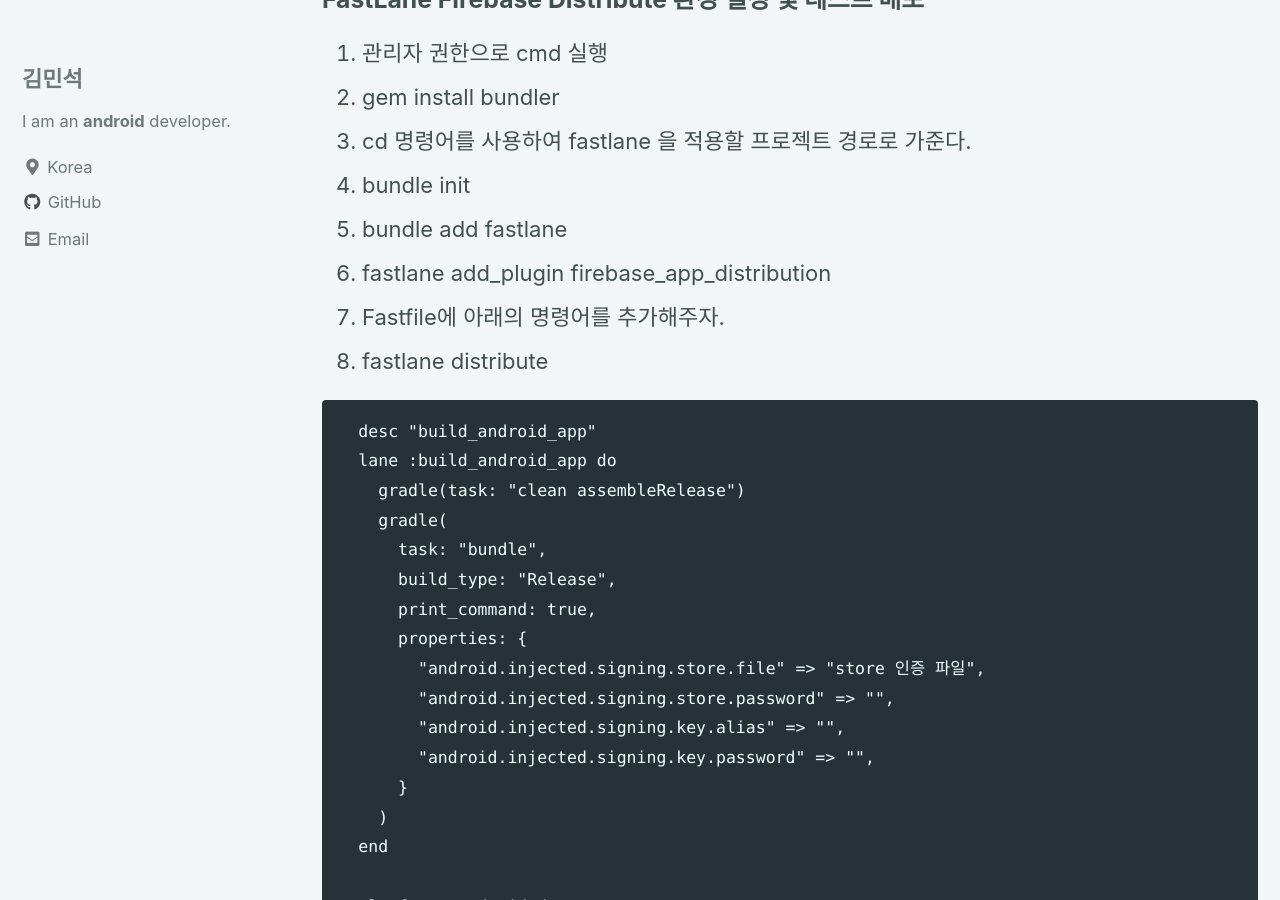
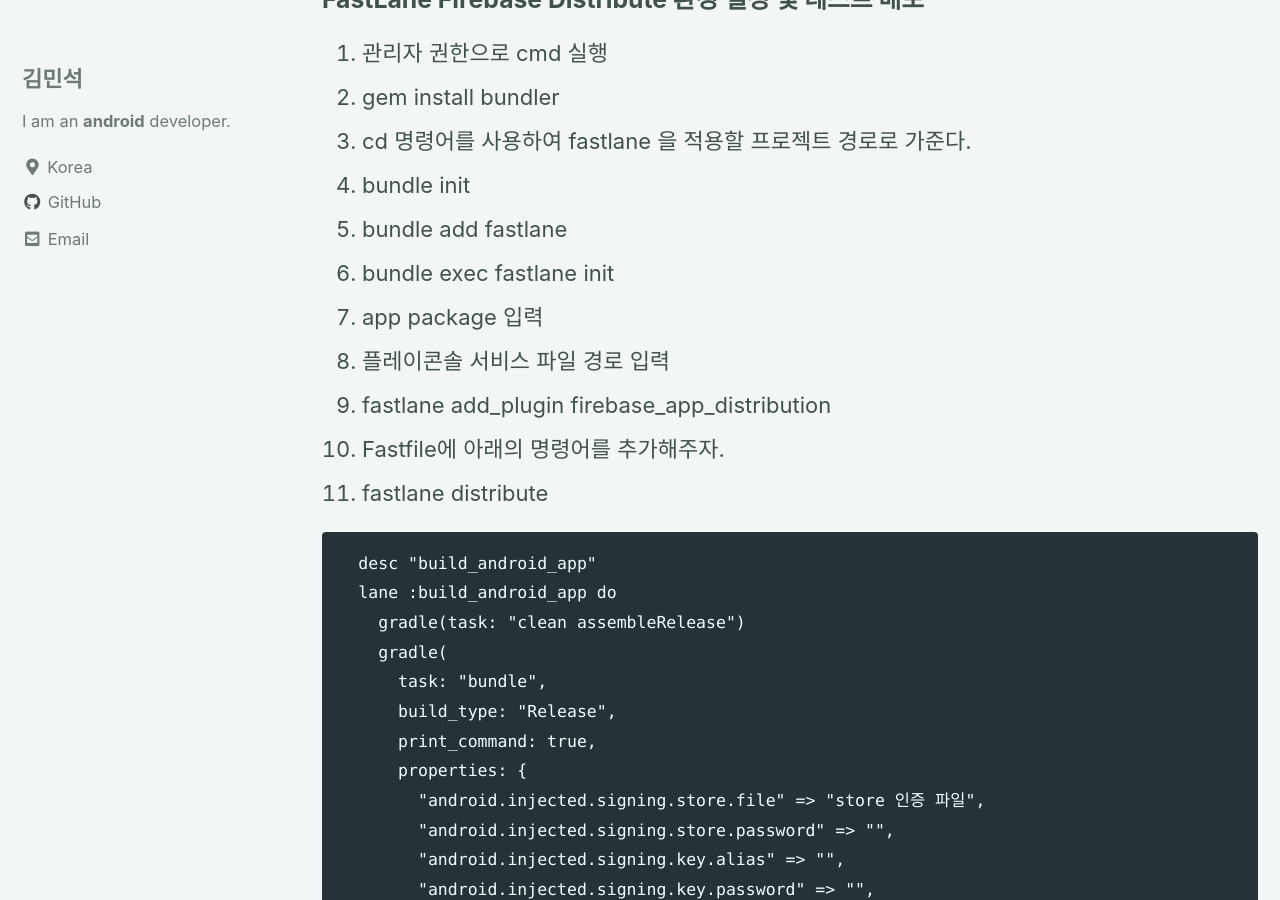
Before and after one commit to sun5066/sun5066.github.io, a Jekyll site: the page built from _posts/2023-03-13-fastlane-setup.md, in a window 1280 px wide and 900 px high, scrolled down 992 px. Built offline with Jekyll 4.4.1, drawn with Linux system fonts in a browser that asks for light colours; cached includes are drawn as plain includes.

Commit message:
windows fastlane setting

````diff
--- a/_posts/2023-03-13-fastlane-setup.md
+++ b/_posts/2023-03-13-fastlane-setup.md
@@ -28,9 +28,12 @@
 3. cd 명령어를 사용하여 fastlane 을 적용할 프로젝트 경로로 가준다.
 4. bundle init
 5. bundle add fastlane
-6. fastlane add_plugin firebase_app_distribution
-7. Fastfile에 아래의 명령어를 추가해주자.
-8. fastlane distribute
+6. bundle exec fastlane init
+7. app package 입력
+8. 플레이콘솔 서비스 파일 경로 입력
+9. fastlane add_plugin firebase_app_distribution
+10. Fastfile에 아래의 명령어를 추가해주자.
+11. fastlane distribute
 
 ```
   desc "build_android_app"
````
